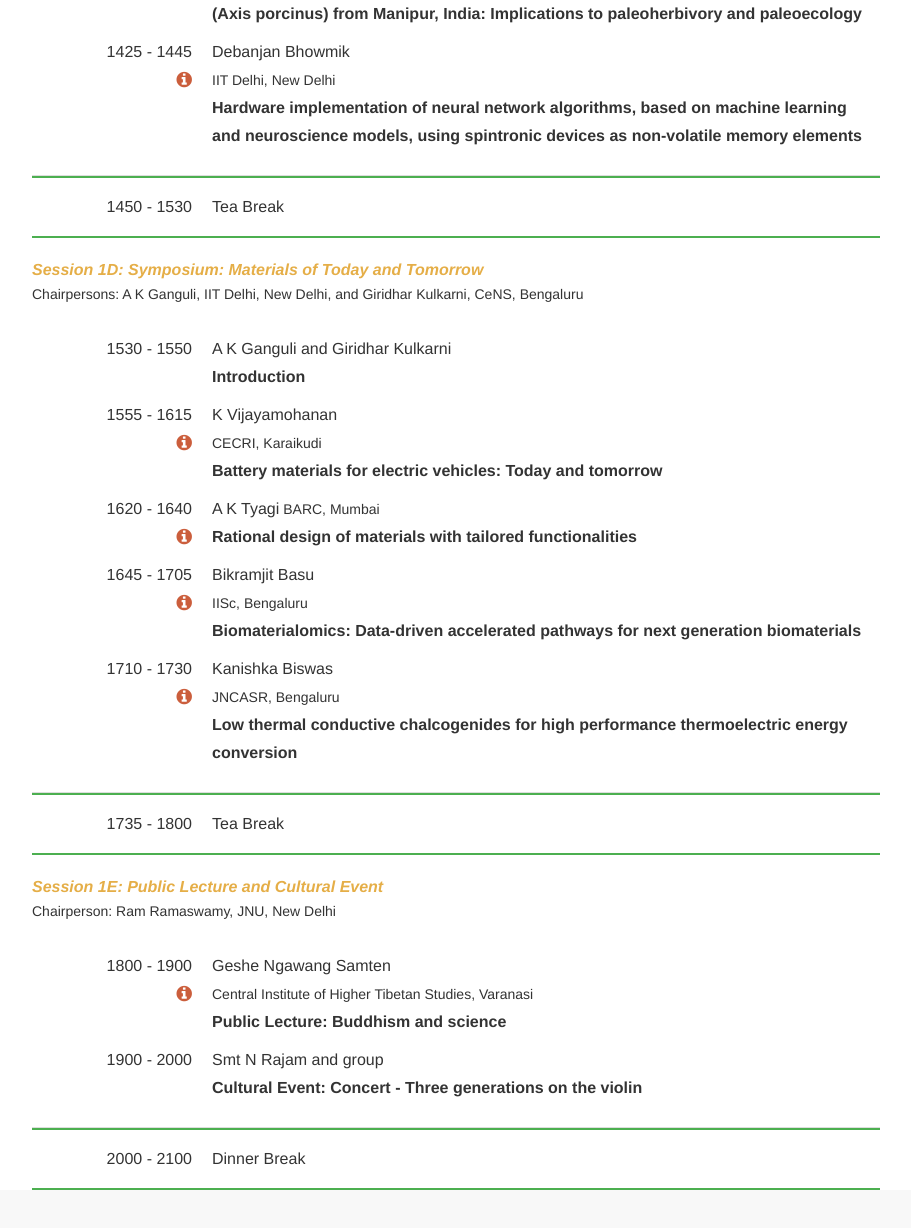
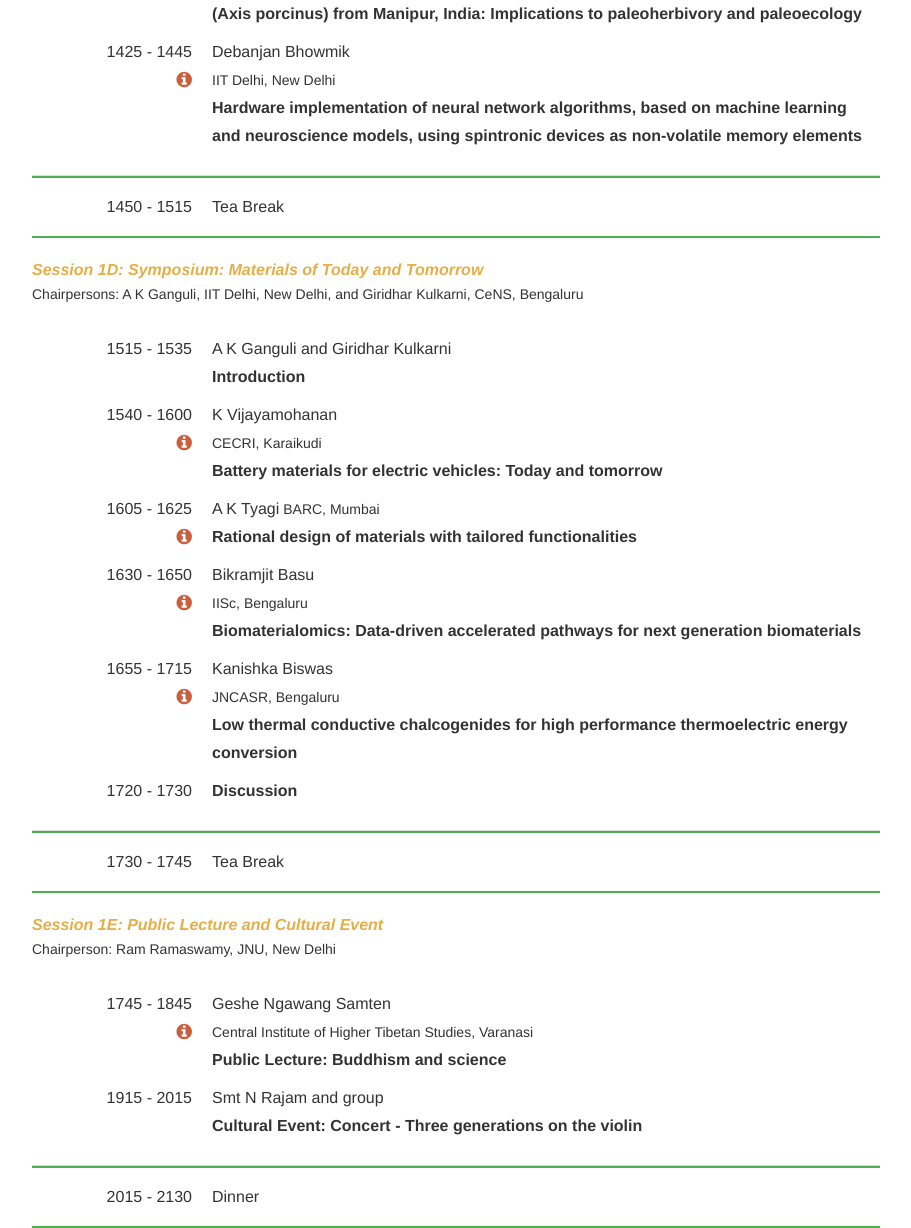
Before and after one commit to SrirangaDigital/ias84-conf, a PHP site: the page made by application/views/flat/3-Schedule/index.php in a window 1280 px wide. Shown: the part 1513-2741 px from the top of the page, without its empty margins (38-949 px from the left). Before the commit the page ends 2703 px from the top, so only its background shows below. Run offline with PHP 8.4, Linux system fonts and the light colour scheme; the template is opened without the code that fills it, so the values that code supplies are empty; some libraries are stand-ins or nearby versions.

Commit message:
Correction in Schedule] page updated

```diff
--- a/application/views/flat/3-Schedule/index.php
+++ b/application/views/flat/3-Schedule/index.php
@@ -160,7 +160,7 @@
                     <div class="break">
                         <dl class="dl-horizontal">
                             <dt>
-                                1450 - 1530
+                                1450 - 1515
                             </dt>
                             <dd>Tea Break</dd>
                         </dl>
@@ -170,7 +170,7 @@
                         Chairpersons: A K Ganguli, IIT Delhi, New Delhi, and Giridhar Kulkarni, CeNS, Bengaluru<br /><br />
                         <dl class="dl-horizontal">
                             <dt>
-                                1530 - 1550
+                                1515 - 1535
                             </dt>
                             <dd>
                                 <span class="speaker">A K Ganguli and Giridhar Kulkarni</span><br />
@@ -179,7 +179,7 @@
                         </dl>
                         <dl class="dl-horizontal">
                             <dt>
-                                1555 - 1615<br />
+                                1540 - 1600<br />
                                 <div class="more-info"><a target="_blank" title="More Information" href="<?=BASE_URL?>describe/profile/1540374154987">
                                     <i class="fa fa-info-circle"></i></a>
                                 </div>
@@ -191,7 +191,7 @@
                         </dl>
                         <dl class="dl-horizontal">
                             <dt>
-                                1620 - 1640<br />
+                                1605 - 1625<br />
                                 <div class="more-info"><a target="_blank" title="More Information" href="<?=BASE_URL?>describe/profile/1540374256388">
                                     <i class="fa fa-info-circle"></i></a>
                                 </div>
@@ -204,7 +204,7 @@
                         </dl>
                         <dl class="dl-horizontal">
                             <dt>
-                                1645 - 1705<br />
+                                1630 - 1650<br />
                                 <div class="more-info"><a target="_blank" title="More Information" href="<?=BASE_URL?>describe/profile/1540374348730">
                                     <i class="fa fa-info-circle"></i></a>
                                 </div>
@@ -217,7 +217,7 @@
                         </dl>
                         <dl class="dl-horizontal">
                             <dt>
-                                1710 - 1730<br />
+                                1655 - 1715<br />
                                 <div class="more-info"><a target="_blank" title="More Information" href="<?=BASE_URL?>describe/profile/1540374408121">
                                     <i class="fa fa-info-circle"></i></a>
                                 </div>
@@ -228,11 +228,19 @@
                                 <span class="talk">Low thermal conductive chalcogenides for high performance thermoelectric energy conversion</span>
                             </dd>
                         </dl>
+                        <dl class="dl-horizontal">
+                            <dt>
+                                1720 - 1730
+                            </dt>
+                            <dd>
+                                <span class="talk">Discussion</span>
+                            </dd>
+                        </dl>
                     </div>
                     <div class="break">
                         <dl class="dl-horizontal">
                             <dt>
-                                1735 - 1800
+                                1730 - 1745
                             </dt>
                             <dd>Tea Break</dd>
                         </dl>
@@ -242,7 +250,7 @@
                         Chairperson: Ram Ramaswamy, JNU, New Delhi<br /><br />
                         <dl class="dl-horizontal">
                             <dt>
-                                1800 - 1900<br />
+                                1745 - 1845<br />
                                 <div class="more-info"><a target="_blank" title="More Information" href="<?=BASE_URL?>describe/profile/1540374459251">
                                     <i class="fa fa-info-circle"></i></a>
                                 </div>
@@ -255,7 +263,7 @@
                         </dl>
                         <dl class="dl-horizontal">
                             <dt>
-                                1900 - 2000
+                                1915 - 2015
                             </dt>
                             <dd>
                                 <span class="speaker">Smt N Rajam and group</span><br />
@@ -266,9 +274,9 @@
                     <div class="break">
                         <dl class="dl-horizontal">
                             <dt>
-                                2000 - 2100
+                                2015 - 2130
                             </dt>
-                            <dd>Dinner Break</dd>
+                            <dd>Dinner</dd>
                         </dl>
                     </div>
                 </div>
@@ -565,7 +573,7 @@
                     </div>
                     <div class="session">
                         <span class="type">SESSION 3B: Inaugural Lectures by Fellows/Associates</span><br />
-                        Chairperson: R L Karandikar, Chennai Mathematical Institute, Chennai<br />
+                        Chairperson: A K Singhvi, Physical Research Laboratory, Ahmedabad<br />
                         <dl class="dl-horizontal">
                             <dt>
                                 1045 - 1105<br />
@@ -594,14 +602,11 @@
                         </dl>
                         <dl class="dl-horizontal">
                             <dt>
-                                1135 - 1155<br />
-                                <div class="more-info"><a target="_blank" title="More Information" href="<?=BASE_URL?>describe/profile/1540375013691">
-                                    <i class="fa fa-info-circle"></i></a>
-                                </div>
+                                1135 - 1155
                             </dt>
                             <dd>
-                                <span class="speaker">Partha S Chakraborty, IMSc, Chennai</span><br />
-                                <span class="talk">Local index formula– Where do we stand today?</span>
+                                <span class="speaker">Anish Ghosh</span><br />TIFR, Mumbai<br />
+                                <span class="talk">An introduction to some aspects of ergodic theory</span>
                             </dd>
                         </dl>
                     </div>
```
